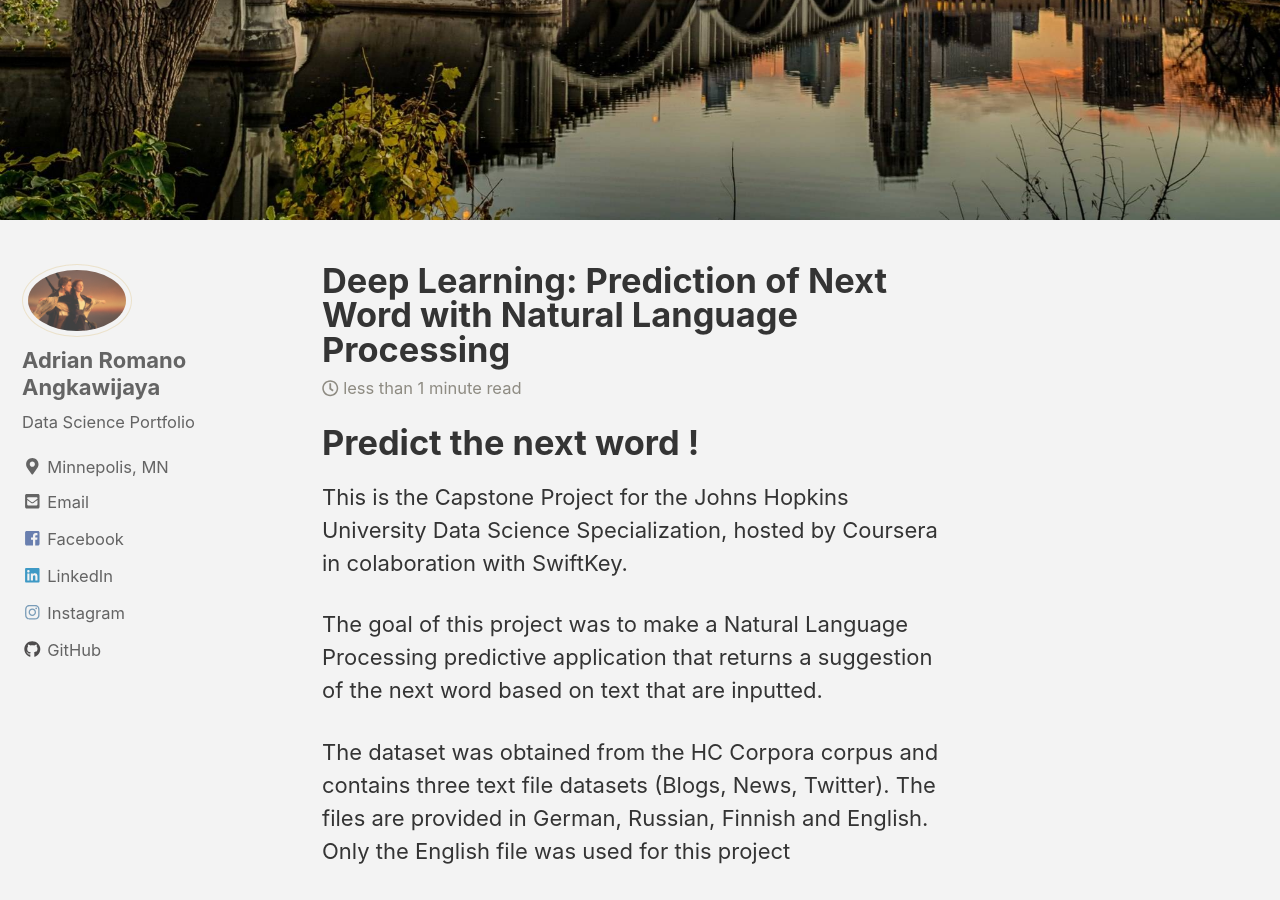
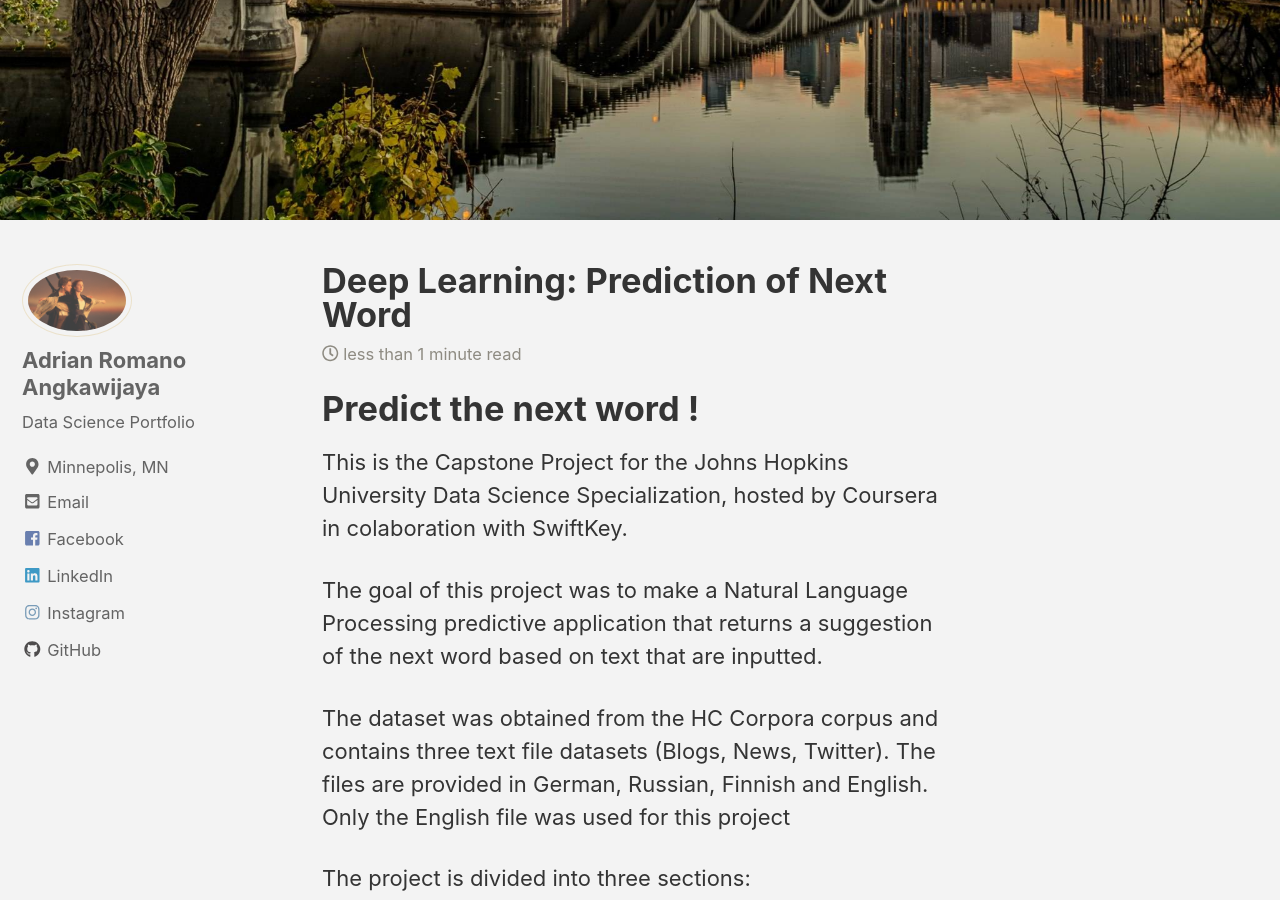
Before and after one commit to adrianromano/adrianromano.github.io, a Jekyll site: the page built from _posts/2018-06-16-nlp.md, in a window 1280 px wide and 900 px high, scrolled down 733 px. Built offline with Jekyll 4.4.1, drawn with Linux system fonts in a browser that asks for light colours; nearby versions of some CDN libraries.

Commit message:
new gith

```diff
--- a/_posts/2018-06-16-nlp.md
+++ b/_posts/2018-06-16-nlp.md
@@ -1,5 +1,5 @@
 ---
-title: "Deep Learning: Prediction of Next Word with Natural Language Processing"
+title: "Deep Learning: Prediction of Next Word"
 date: 2018-06-16
 tagss: [R]
 header:
```
